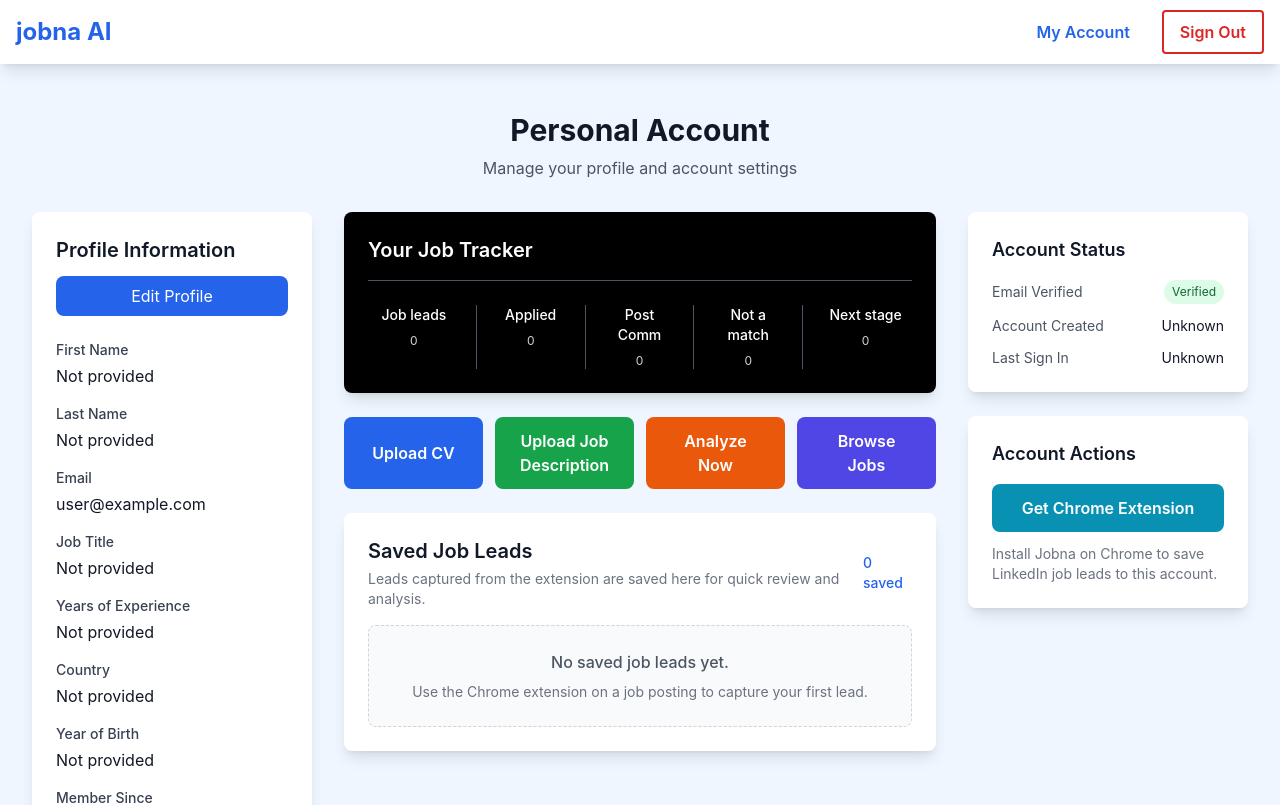
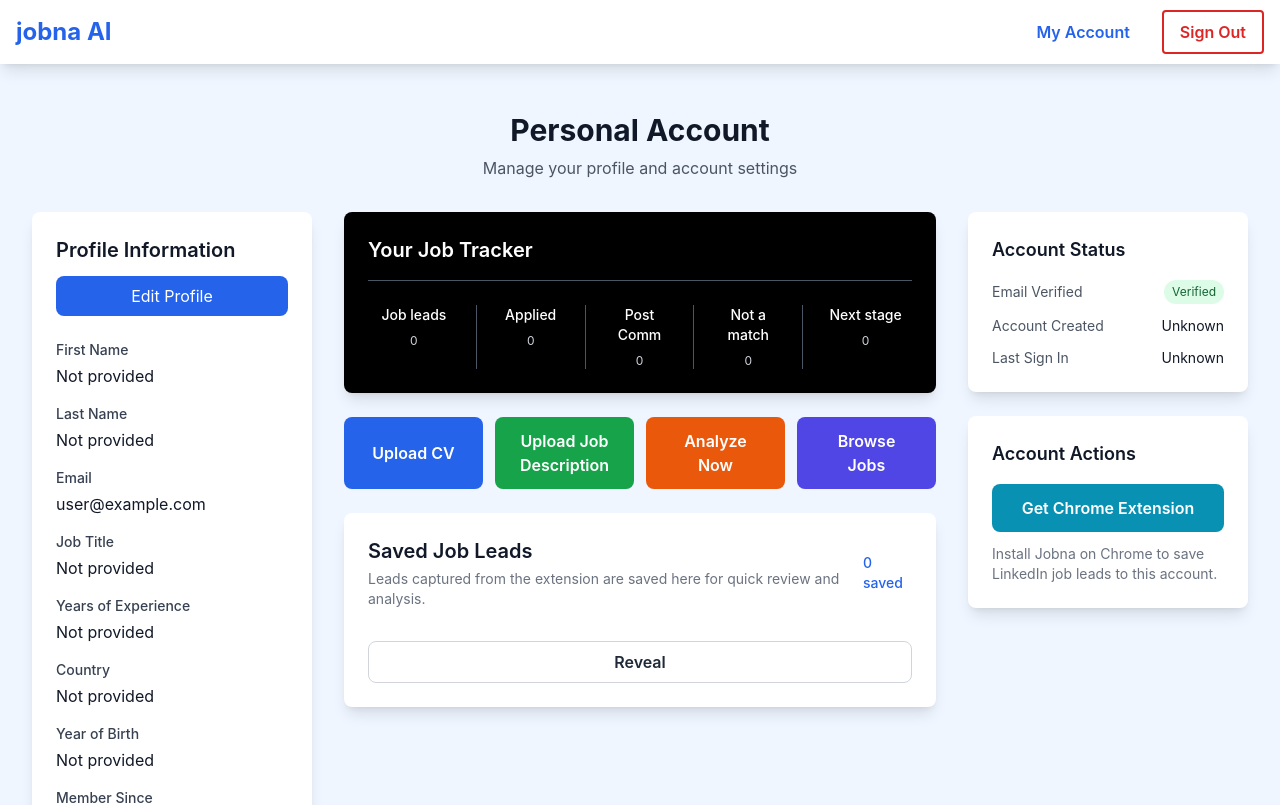
Before and after one commit to ikutsia/jobna, a React (Create React App) app: page /account in a window 1280 px wide. Shown: the top 805 px of the page. Built offline with nearby package versions, Linux system fonts and the light colour scheme; no server answers; the database is empty; sample sign-in values are in the browser's storage.

Commit message:
Some UX updates to Your Job Tracker button and Job Leads card inside My Account

```diff
--- a/src/App.js
+++ b/src/App.js
@@ -32,7 +32,7 @@ function HomePage() {
         <div className="flex justify-center mb-3 md:mb-4">
           <Link
             to="/ai-dashboard"
-            className="bg-black hover:bg-gray-800 text-white font-semibold py-4 px-10 rounded-lg text-lg md:text-xl transition-[transform,colors] hover:scale-[1.02]"
+            className="bg-black text-white font-semibold py-4 px-10 rounded-lg text-lg md:text-xl transition-transform hover:scale-[1.02]"
           >
             Your Job Tracker
           </Link>
--- a/src/components/PersonalAccount.js
+++ b/src/components/PersonalAccount.js
@@ -59,6 +59,7 @@ function PersonalAccount() {
   const [deletingLeadId, setDeletingLeadId] = useState(null);
   const [leadToDelete, setLeadToDelete] = useState(null);
   const [deleteError, setDeleteError] = useState("");
+  const [savedLeadsRevealed, setSavedLeadsRevealed] = useState(false);
 
   useEffect(() => {
     const unsubscribe = onAuthStateChanged(auth, async (currentUser) => {
@@ -585,7 +586,8 @@ function PersonalAccount() {
                 </span>
               </div>
 
-              {jobLeadsLoading ? (
+              {savedLeadsRevealed &&
+                (jobLeadsLoading ? (
                 <p className="text-gray-500">Loading saved job leads...</p>
               ) : jobLeads.length === 0 ? (
                 <div className="rounded-lg border border-dashed border-gray-300 bg-gray-50 p-6 text-center">
@@ -657,7 +659,15 @@ function PersonalAccount() {
                     );
                   })}
                 </div>
-              )}
+              ))}
+
+              <button
+                type="button"
+                onClick={() => setSavedLeadsRevealed((open) => !open)}
+                className="mt-4 w-full border border-gray-300 text-gray-800 font-semibold py-2 px-4 rounded-lg hover:bg-gray-50 transition-colors"
+              >
+                {savedLeadsRevealed ? "Hide" : "Reveal"}
+              </button>
             </div>
           </div>
 
```
